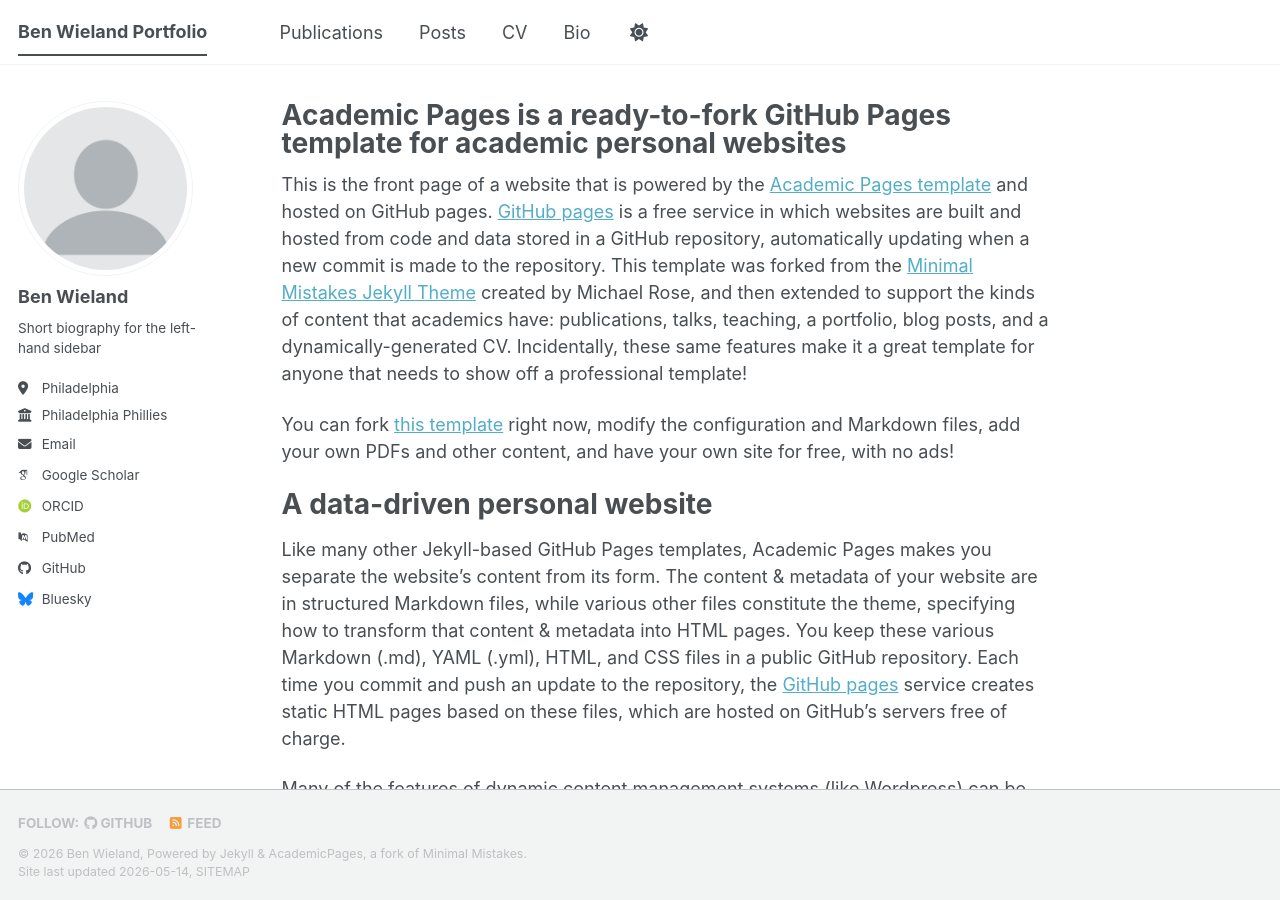
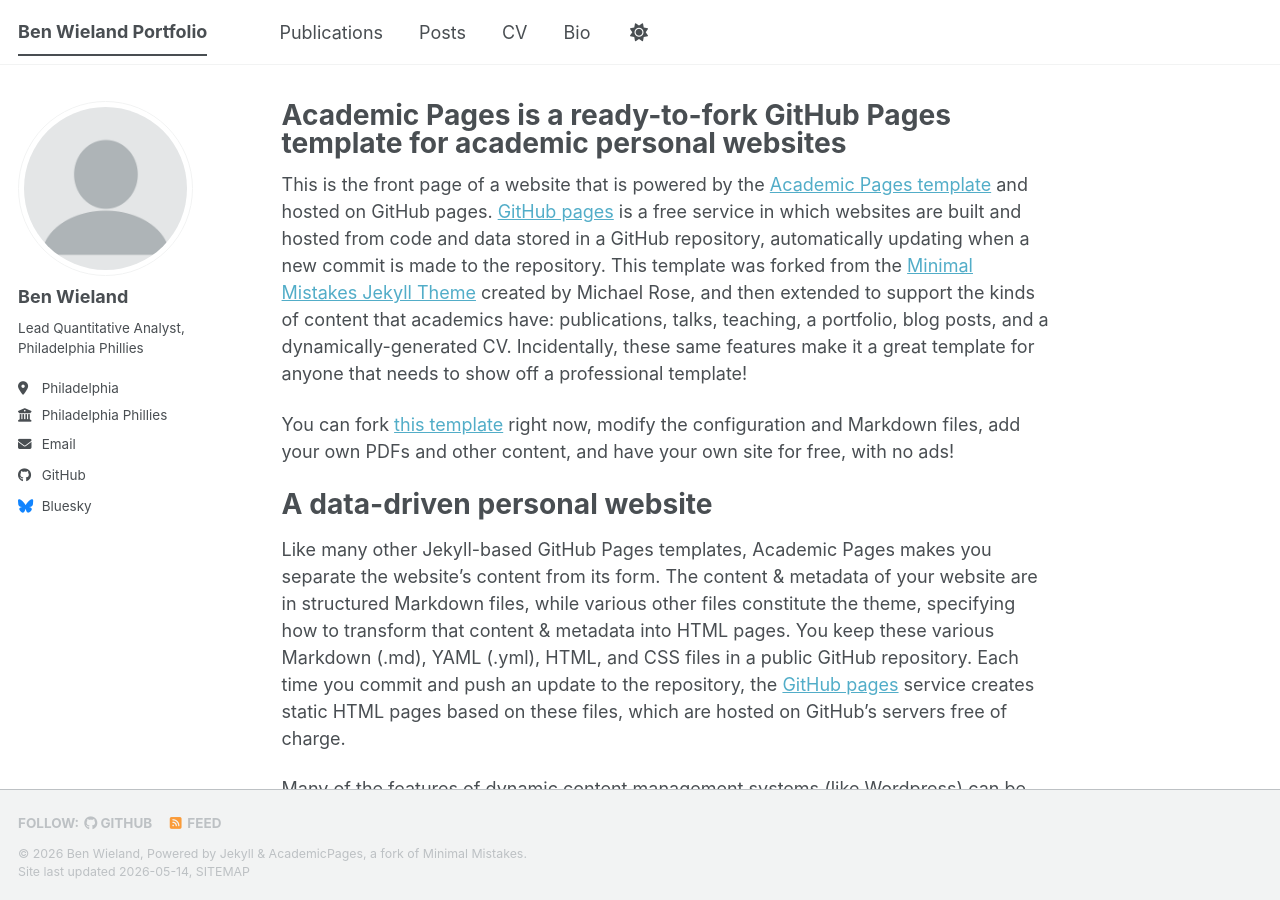
Before and after one commit to bbwieland/bbwieland.github.io, a Jekyll site: the page built from _pages/about.md, in a window 1280 px wide and 900 px high. Built offline with Jekyll 4.4.1, drawn with Linux system fonts in a browser that asks for light colours; some web fonts are replaced; a script bundle is joined from its source files by our own code; library files that are not in the unit come from our copies; some of the changed lines change nothing that is shown.

Commit message:
Update _config.yml

```diff
--- a/_config.yml
+++ b/_config.yml
@@ -26,7 +26,7 @@
   avatar           : "profile.png"
   name             : "Ben Wieland"
   pronouns         : # example: "she/her"
-  bio              : "Short biography for the left-hand sidebar"
+  bio              : "Lead Quantitative Analyst, Philadelphia Phillies"
   location         : "Philadelphia"
   employer         : "Philadelphia Phillies"
   uri              : # URL
@@ -35,13 +35,13 @@
   # Academic websites
   academia         : # URL
   arxiv            : # URL - Update with the correct link to your profile
-  googlescholar    : "https://scholar.google.com/citations?user=PS_CX0AAAAAJ"
+  googlescholar    : #
   inspire-hep      : # URL
   impactstory      : # URL
-  orcid            : "https://orcid.org/yourorcidurl"
+  orcid            : #
   semantic         : # URL
   ssrn             : # URL
-  pubmed           : "https://www.ncbi.nlm.nih.gov/pubmed/?term=john+snow"
+  pubmed           : #
   researchgate     : # URL
   scopus           : # URL
   zotero           : # URL
@@ -51,13 +51,13 @@
   bitbucket        : # Username - Update with your username on the site
   codepen          : # Username
   dribbble         : # Username
-  github           : "academicpages"
+  github           : "bbwieland"
   kaggle           : # Username
   stackoverflow    : # User number or user number and name (i.e., use "1" or "1/jeff-atwood")
 
   # Social media
   artstation       : # Username
-  bluesky          : "bsky.app" # Replace this with you Bluesky username
+  bluesky          : "bbwieland.bsky.social" # Replace this with you Bluesky username
   facebook         : # Username
   flickr           : # Username
   foursquare       : # Username
```
